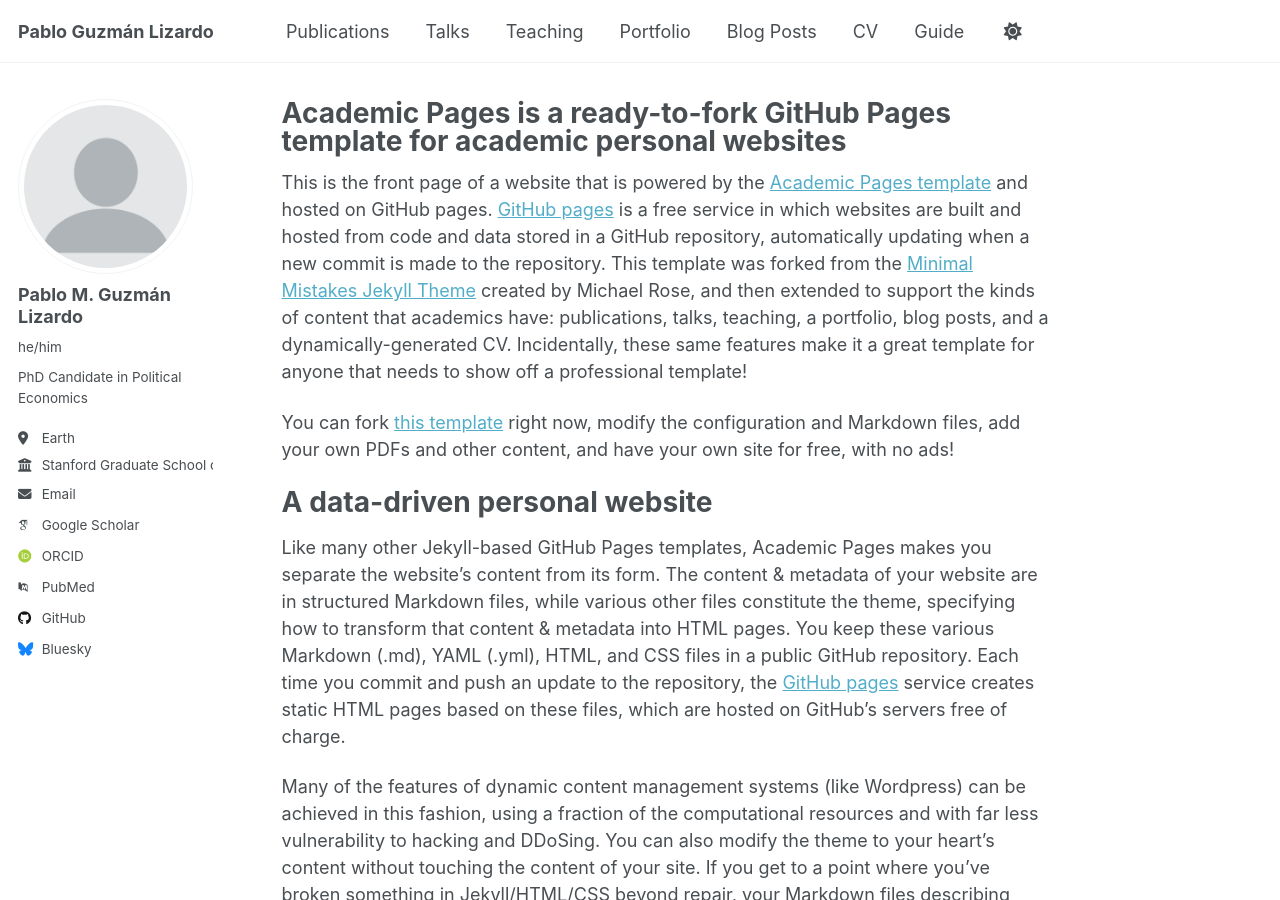
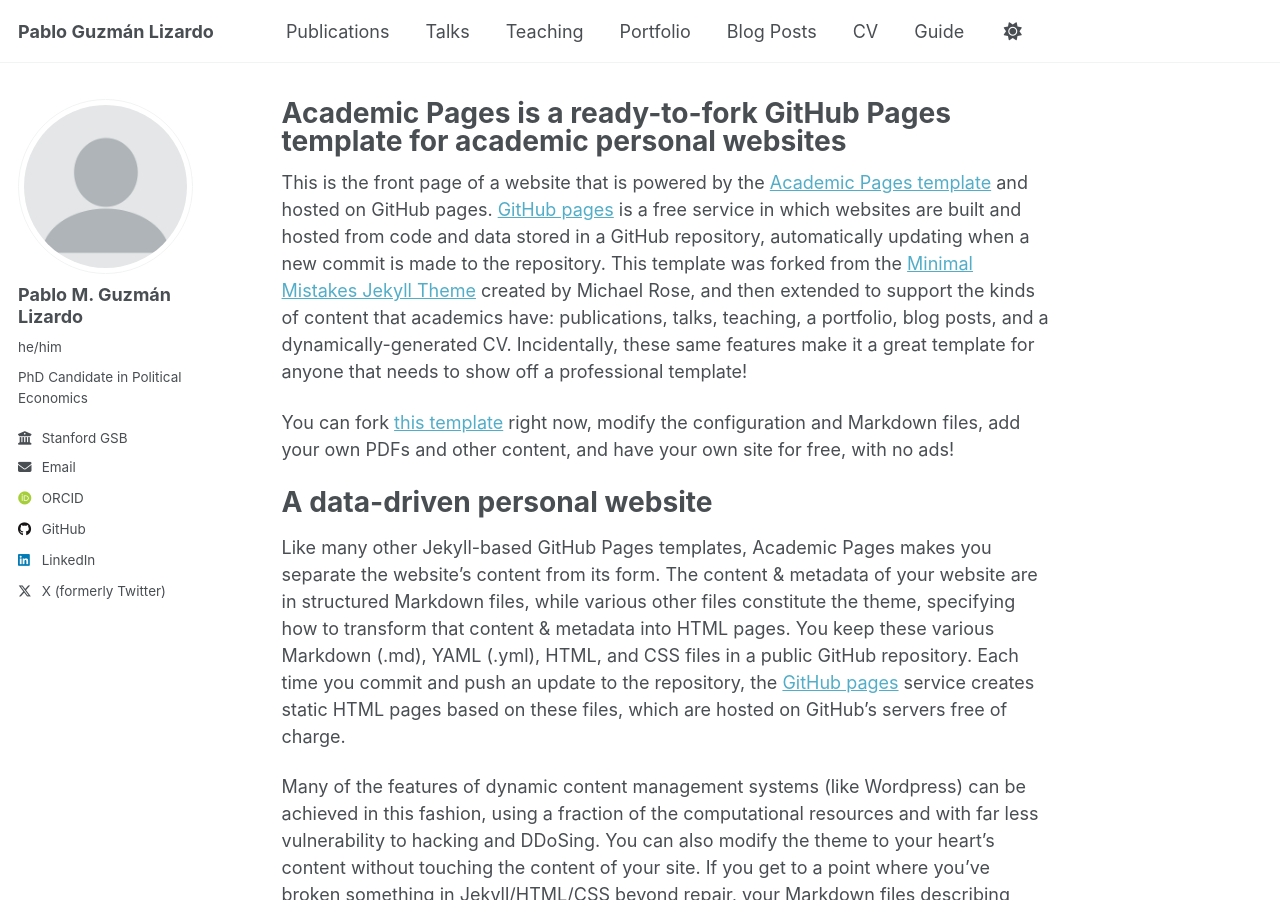
Before and after one commit to pguzmanlizardo/pguzmanlizardo.github.io, a Jekyll site: the page built from _pages/about.md, in a window 1280 px wide and 900 px high. Built offline with Jekyll 4.4.1, drawn with Linux system fonts in a browser that asks for light colours; some web fonts are replaced; a script that is not in the unit is left out.

Commit message:
Continue to make initial changes to try things out
As title of commit says.

```diff
--- a/_config.yml
+++ b/_config.yml
@@ -26,20 +26,20 @@
   name             : "Pablo M. Guzmán Lizardo"
   pronouns         : "he/him"
   bio              : "PhD Candidate in Political Economics"
-  location         : "Earth"
-  employer         : "Stanford Graduate School of Business"
+  location         : #
+  employer         : "Stanford GSB"
   uri              : #
   email            : "pablo.guzmanlizardo@stanford.edu"
 
   # Academic websites
   academia         : # URL
   arxiv            : # URL - Update with the correct link to your profile
-  googlescholar    : "https://scholar.google.com/citations?user=PS_CX0AAAAAJ"
+  googlescholar    : # "https://scholar.google.com/citations?user=PS_CX0AAAAAJ"
   inspire-hep      : # URL
   impactstory      : # URL
-  orcid            : "http://orcid.org/yourorcidurl"
+  orcid            : "https://orcid.org/0000-0002-9285-3777"
   semantic         : # URL
-  pubmed           : "https://www.ncbi.nlm.nih.gov/pubmed/?term=john+snow"
+  pubmed           : # "https://www.ncbi.nlm.nih.gov/pubmed/?term=john+snow"
   researchgate     : # URL
   scopus           : # URL
 
@@ -47,13 +47,13 @@
   bitbucket        : # Username - Update with your username on the site
   codepen          : # Username
   dribbble         : # Username
-  github           : "academicpages"
+  github           : "pguzmanlizardo"
   kaggle           : # Username
   stackoverflow    : # User number or user number and name (i.e., use "1" or "1/jeff-atwood")
 
   # Social media
   artstation       : # Username
-  bluesky          : "bsky.app" # Replace this with you Bluesky username
+  bluesky          : # Username
   facebook         : # Username
   flickr           : # Username
   foursquare       : # Username
@@ -62,7 +62,7 @@
   keybase          : # Username
   instagram        : # Username
   lastfm           : # Username
-  linkedin         : # Username
+  linkedin         : pablo.guzmanlizardo@protonmail.com
   mastodon         : # URL
   medium           : # URL
   pinterest        : # Username
@@ -70,7 +70,7 @@
   steam            : # Username
   telegram         : # URL
   tumblr           : # Username
-  twitter          : # Username for X / Twitter
+  twitter          : p_guzmanlizardo
   vine             : # Username
   weibo            : # Username
   wikipedia        : # Username
```
